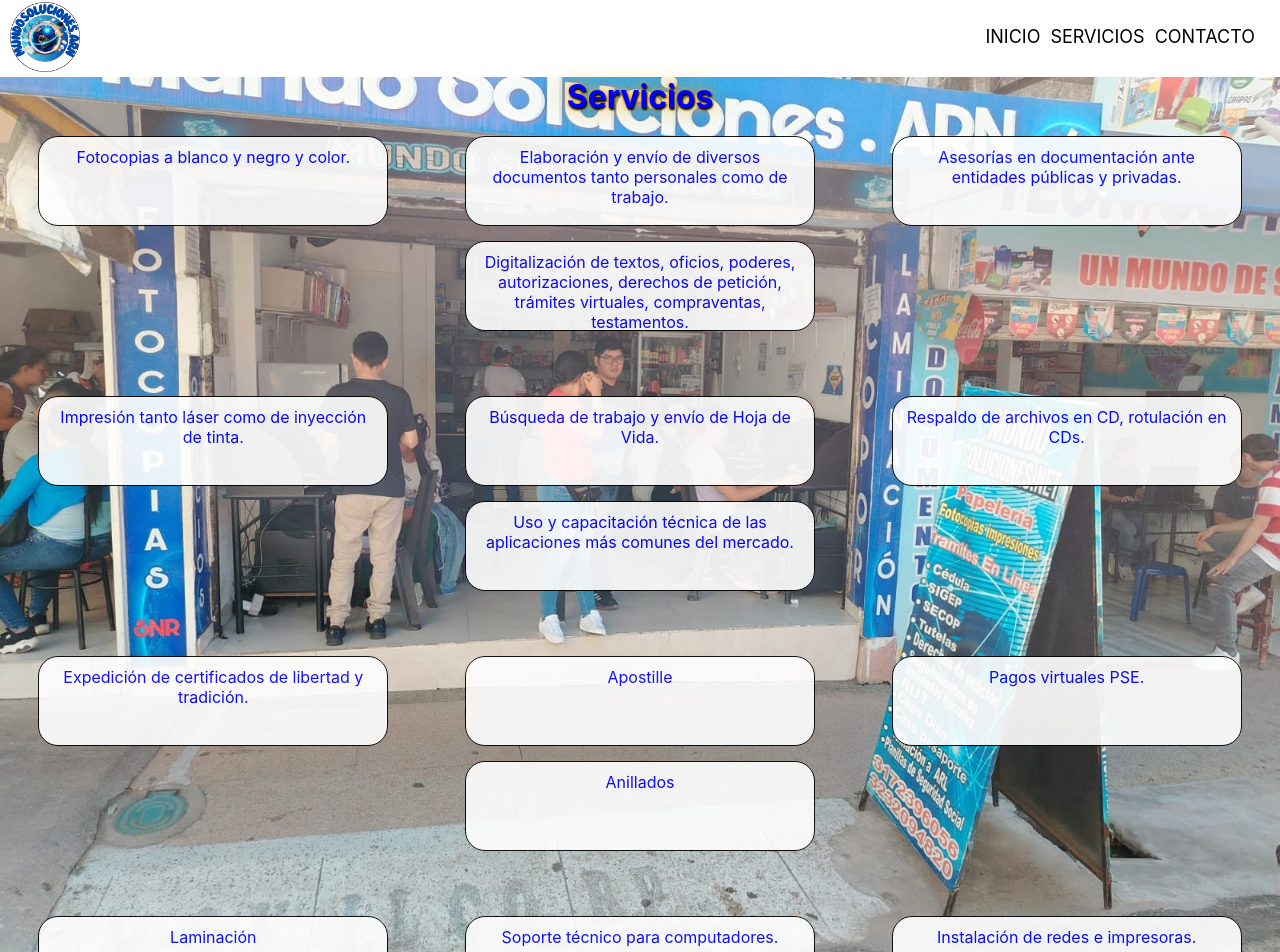
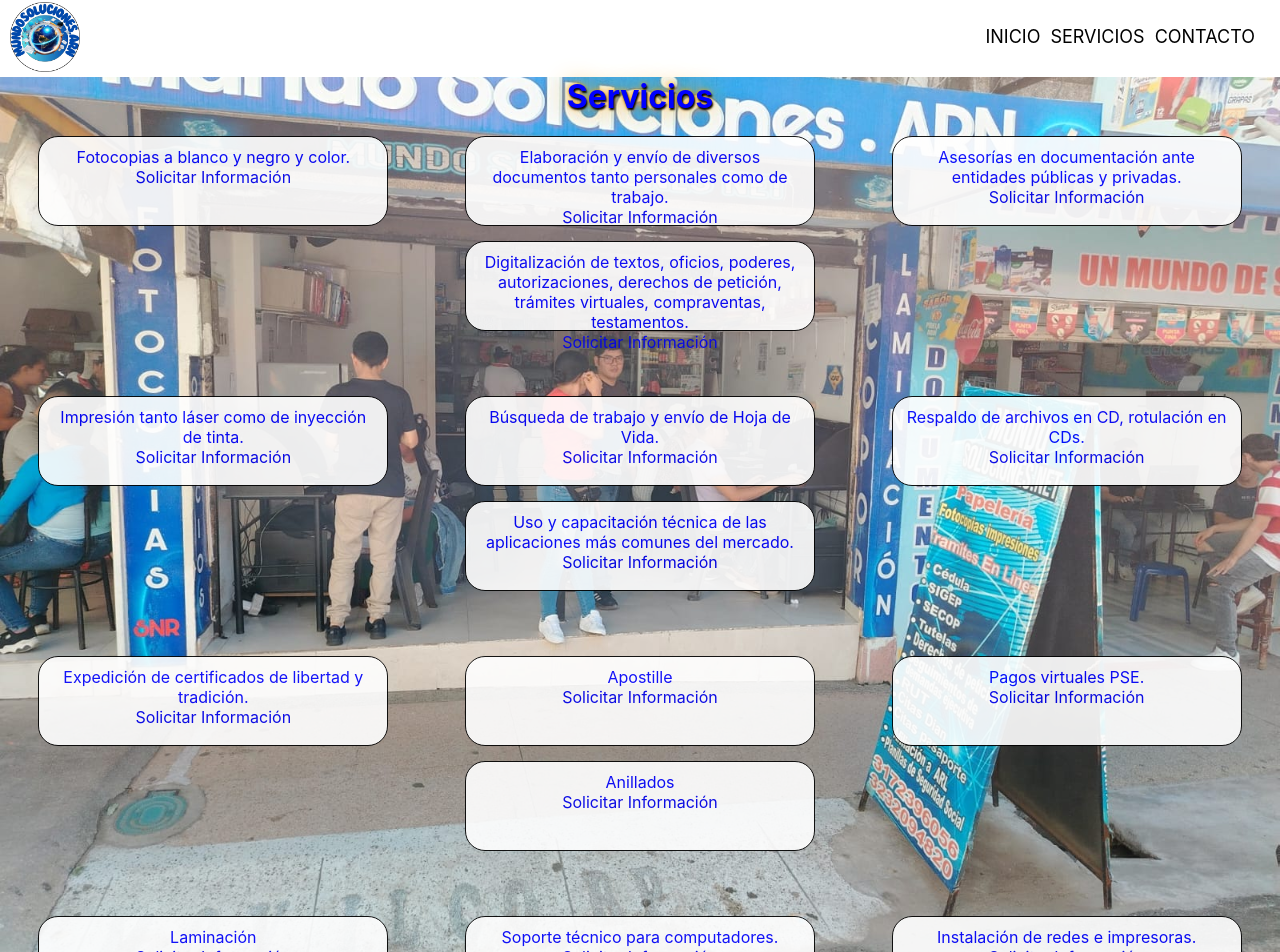
Before and after one commit to jhonhtr/proyecto3, a React (Create React App) app: page /Servicios in a window 1280 px wide. Shown: the part 3-955 px from the top of the page. Built offline with nearby package versions, Linux system fonts and the light colour scheme.

Commit message:
Update Servicios.js

```diff
--- a/src/servi/Servicios.js
+++ b/src/servi/Servicios.js
@@ -48,11 +48,21 @@ const Servicios = () => {
                     <div className="texto-servicio">
                         Fotocopias a blanco y negro y color.
                     </div>
+                    <div className="boton">
+                        <a className='boton1' target="_blank" rel="noopener noreferrer"
+                        href={`https://wa.me/573124191663?text=Buen%20día,%20solicito%20un%20servicio%20de:%20Fotocopias%20a%20blanco%20y%20negro%20y%20color.`}>
+                        Solicitar Información</a>
+                    </div>
                 </div>
 
                 <div className='servicio1'>
                     <div className="texto-servicio">
                         Elaboración y envío de diversos documentos tanto personales como de trabajo.
+                    </div>
+                    <div className="boton">
+                        <a className='boton1' target="_blank" rel="noopener noreferrer"
+                        href={`https://wa.me/573124191663?text=Buen%20día,%20solicito%20un%20servicio%20de:%20Elaboración%20y%20envío%20de%20diversos%20documentos%20tanto%20personales%20como%20de%20trabajo.`}>
+                        Solicitar Información</a>
                     </div>
                 </div>
 
@@ -60,13 +70,24 @@ const Servicios = () => {
                     <div className="texto-servicio">
                         Asesorías en documentación ante entidades públicas y privadas.
                     </div>
+                    <div className="boton">
+                        <a className='boton1' target="_blank" rel="noopener noreferrer"
+                        href={`https://wa.me/573124191663?text=Buen%20día,%20solicito%20un%20servicio%20de:%20Asesorías%20en%20documentación%20ante%20entidades%20públicas%20y%20privadas.`}>
+                        Solicitar Información</a>
+                    </div>
                 </div>
 
                 <div className='servicio1'>
                     <div className="texto-servicio">
                         Digitalización de textos, oficios, poderes, autorizaciones, derechos de petición, trámites virtuales, compraventas, testamentos.
                     </div>
+                    <div className="boton">
+                        <a className='boton1' target="_blank" rel="noopener noreferrer"
+                        href={`https://wa.me/573124191663?text=Buen%20día,%20solicito%20un%20servicio%20de:%20Digitalización%20de%20textos,%20oficios,%20poderes,%20autorizaciones,%20derechos%20de%20petición,%20trámites%20virtuales,%20compraventas,%20testamentos.`}>
+                        Solicitar Información</a>
+                    </div>
                 </div>
+
             </div>
 
             <div className='serviciogeneral'>
@@ -75,11 +96,21 @@ const Servicios = () => {
                     <div className="texto-servicio">
                         Impresión tanto láser como de inyección de tinta.
                     </div>
+                    <div className="boton">
+                        <a className='boton1' target="_blank" rel="noopener noreferrer"
+                        href={`https://wa.me/573124191663?text=Buen%20día,%20solicito%20un%20servicio%20de:%20Impresión%20tanto%20láser%20como%20de%20inyección%20de%20tinta.`}>
+                        Solicitar Información</a>
+                    </div>
                 </div>
 
                 <div className='servicio1'>
                     <div className="texto-servicio">
                         Búsqueda de trabajo y envío de Hoja de Vida.
+                    </div>
+                    <div className="boton">
+                        <a className='boton1' target="_blank" rel="noopener noreferrer"
+                        href={`https://wa.me/573124191663?text=Buen%20día,%20solicito%20un%20servicio%20de:%20Búsqueda%20de%20trabajo%20y%20envío%20de%20Hoja%20de%20Vida.`}>
+                        Solicitar Información</a>
                     </div>
                 </div>
 
@@ -87,11 +118,21 @@ const Servicios = () => {
                     <div className="texto-servicio">
                         Respaldo de archivos en CD, rotulación en CDs.
                     </div>
+                    <div className="boton">
+                        <a className='boton1' target="_blank" rel="noopener noreferrer"
+                        href={`https://wa.me/573124191663?text=Buen%20día,%20solicito%20un%20servicio%20de:%20Respaldo%20de%20archivos%20en%20CD,%20rotulación%20en%20CDs.`}>
+                        Solicitar Información</a>
+                    </div>
                 </div>
 
                 <div className='servicio1'>
                     <div className="texto-servicio">
                     Uso y capacitación técnica de las aplicaciones más comunes del mercado.
+                    </div>
+                    <div className="boton">
+                        <a className='boton1' target="_blank" rel="noopener noreferrer"
+                        href={`https://wa.me/573124191663?text=Buen%20día,%20solicito%20un%20servicio%20de:%20Uso%20y%20capacitación%20técnica%20de%20las%20aplicaciones%20más%20comunes%20del%20mercado.`}>
+                        Solicitar Información</a>
                     </div>
                 </div>
             </div>
@@ -102,11 +143,21 @@ const Servicios = () => {
                     <div className="texto-servicio">
                         Expedición de certificados de libertad y tradición.
                     </div>
+                    <div className="boton">
+                        <a className='boton1' target="_blank" rel="noopener noreferrer"
+                        href={`https://wa.me/573124191663?text=Buen%20día,%20solicito%20un%20servicio%20de:%20Expedición%20de%20certificados%20de%20libertad%20y%20tradición.`}>
+                        Solicitar Información</a>
+                    </div>
                 </div>
 
                 <div className='servicio1'>
                     <div className="texto-servicio">
                         Apostille
+                    </div>
+                    <div className="boton">
+                        <a className='boton1' target="_blank" rel="noopener noreferrer"
+                        href={`https://wa.me/573124191663?text=Buen%20día,%20solicito%20un%20servicio%20de:%20Apostille.`}>
+                        Solicitar Información</a>
                     </div>
                 </div>
 
@@ -114,11 +165,21 @@ const Servicios = () => {
                     <div className="texto-servicio">
                         Pagos virtuales PSE.
                     </div>
+                    <div className="boton">
+                        <a className='boton1' target="_blank" rel="noopener noreferrer"
+                        href={`https://wa.me/573124191663?text=Buen%20día,%20solicito%20un%20servicio%20de:%20Pagos%20virtuales%20PSE.`}>
+                        Solicitar Información</a>
+                    </div>
                 </div>
 
                 <div className='servicio1'>
                     <div className="texto-servicio">
                         Anillados
+                    </div>
+                    <div className="boton">
+                        <a className='boton1' target="_blank" rel="noopener noreferrer"
+                        href={`https://wa.me/573124191663?text=Buen%20día,%20solicito%20un%20servicio%20de:%20Anillados.`}>
+                        Solicitar Información</a>
                     </div>
                 </div>
             </div>
@@ -129,11 +190,21 @@ const Servicios = () => {
                     <div className="texto-servicio">
                         Laminación
                     </div>
+                    <div className="boton">
+                        <a className='boton1' target="_blank" rel="noopener noreferrer"
+                        href={`https://wa.me/573124191663?text=Buen%20día,%20solicito%20un%20servicio%20de:%20Laminación.`}>
+                        Solicitar Información</a>
+                    </div>
                 </div>
 
                 <div className='servicio1'>
                     <div className="texto-servicio">
                         Soporte técnico para computadores.
+                    </div>
+                    <div className="boton">
+                        <a className='boton1' target="_blank" rel="noopener noreferrer"
+                        href={`https://wa.me/573124191663?text=Buen%20día,%20solicito%20un%20servicio%20de:%20Soporte%20técnico%20para%20computadores.`}>
+                        Solicitar Información</a>
                     </div>
                 </div>
 
@@ -141,11 +212,21 @@ const Servicios = () => {
                     <div className="texto-servicio">
                         Instalación de redes e impresoras.
                     </div>
+                    <div className="boton">
+                        <a className='boton1' target="_blank" rel="noopener noreferrer"
+                        href={`https://wa.me/573124191663?text=Buen%20día,%20solicito%20un%20servicio%20de:%20Instalación%20de%20redes%20e%20impresoras.`}>
+                        Solicitar Información</a>
+                    </div>
                 </div>
 
                 <div className='servicio1'>
                     <div className="texto-servicio">
                         Todo esto apoyado por la venta de refrescos y artículos de papelería.
+                    </div>
+                    <div className="boton">
+                        <a className='boton1' target="_blank" rel="noopener noreferrer"
+                        href={`https://wa.me/573124191663?text=Buen%20día,%20solicito%20un%20domicilio%20de:%20Refrescos%20y%20artículos%20de%20papelería.`}>
+                        Solicitar Información</a>
                     </div>
                 </div>
             </div>
```
